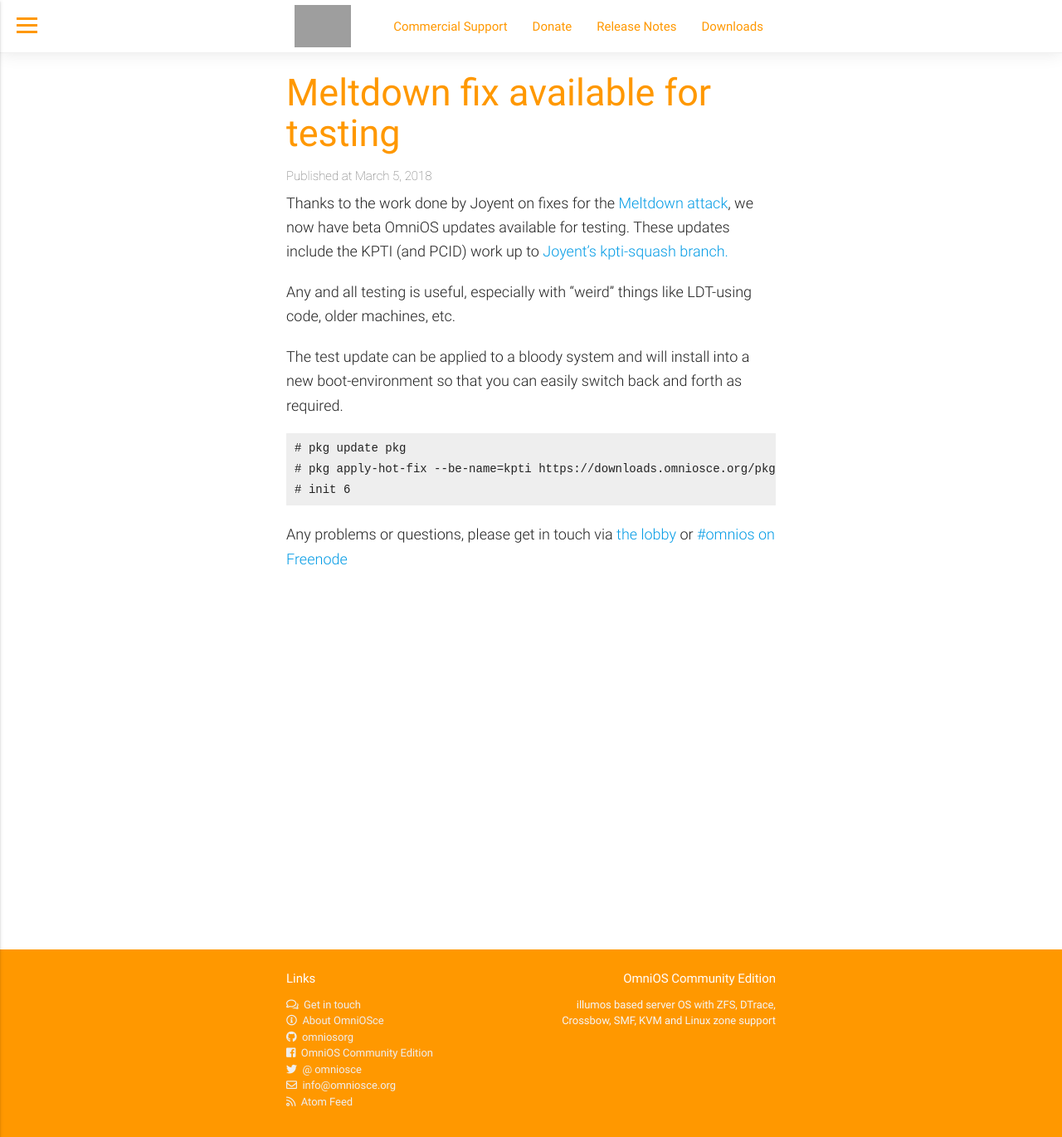
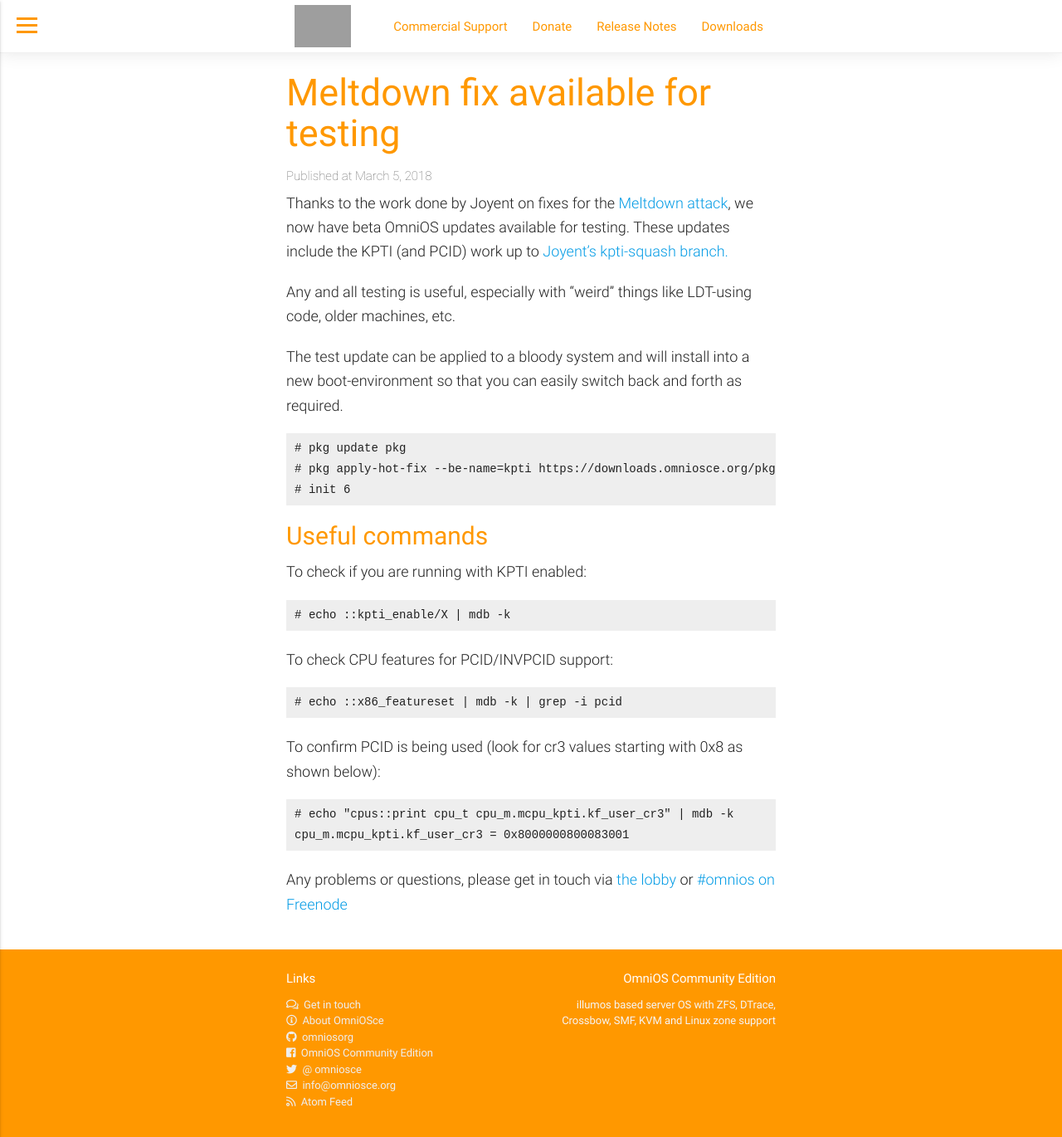
Before and after one commit to omniosorg/omniosorg.github.io, a Jekyll site: the page built from _posts/2018-03-05-kpti.md, in a window 1280 px wide and 1370 px high. Shown: the whole window at 83% size. Built offline with Jekyll 4.4.1, drawn with Linux system fonts in a browser that asks for light colours; grey boxes are pictures that could not be loaded.

Commit message:
add notes

````diff
--- a/_posts/2018-03-05-kpti.md
+++ b/_posts/2018-03-05-kpti.md
@@ -21,6 +21,25 @@
 # init 6
 ```
 
+## Useful commands
+
+To check if you are running with KPTI enabled:
+```
+# echo ::kpti_enable/X | mdb -k
+```
+
+To check CPU features for PCID/INVPCID support:
+```
+# echo ::x86_featureset | mdb -k | grep -i pcid
+```
+
+To confirm PCID is being used (look for cr3 values starting with 0x8 as shown
+below):
+```
+# echo "cpus::print cpu_t cpu_m.mcpu_kpti.kf_user_cr3" | mdb -k
+cpu_m.mcpu_kpti.kf_user_cr3 = 0x8000000800083001
+```
+
 Any problems or questions, please get in touch via
 [the lobby](https://gitter.im/omniosorg/Lobby) or
 [#omnios on Freenode](http://webchat.freenode.net?randomnick=1&channels=%23omnios&uio=d4)
````
